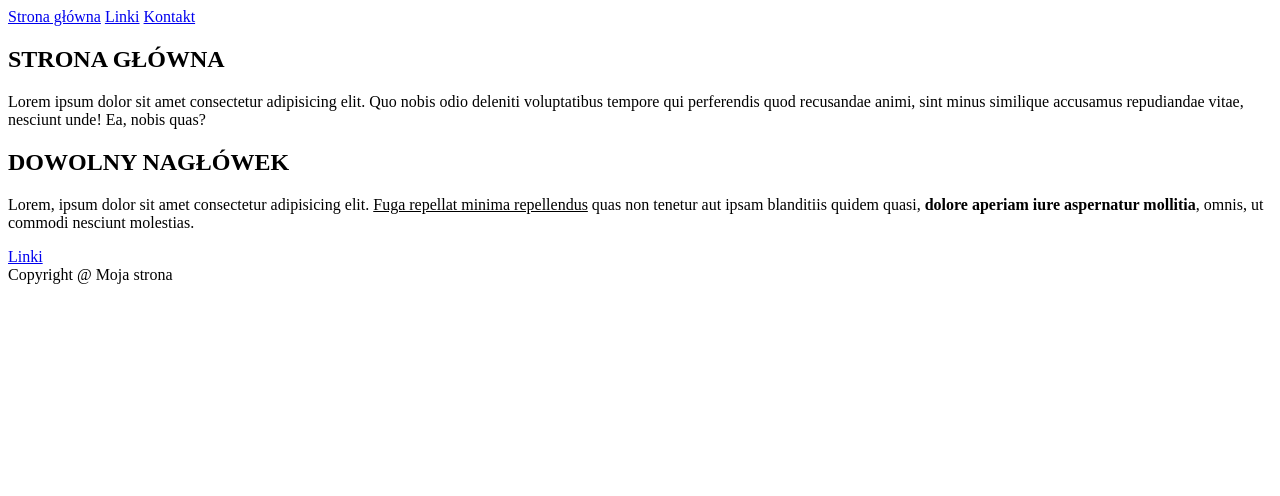
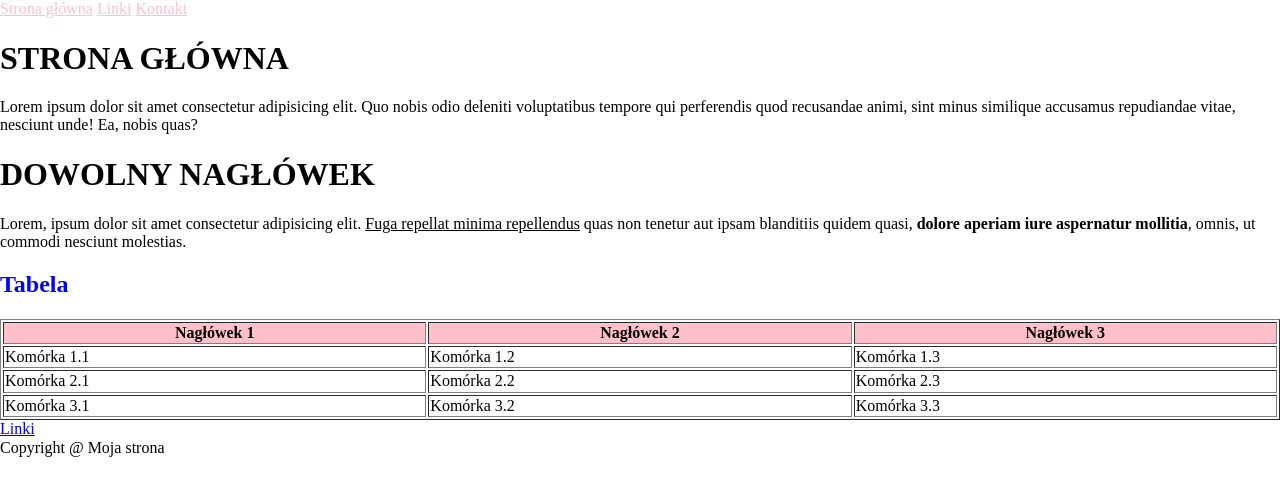
Before and after one commit to milenadalmata/SHOPERUP, a plain HTML site: page index.html in a window 1280 px wide. Drawn offline with nearby package versions, Linux system fonts and the light colour scheme.

Commit message:
zadanie 5 - nadrabiam zaległości

```diff
--- /dev/null
+++ b/css/style.css
@@ -0,0 +1,12 @@
+
+th {
+     background-color: pink;
+}
+
+.page-nav a {
+    color: pink;
+}
+
+h2{
+    color:blue;
+}
--- a/index.html
+++ b/index.html
@@ -4,11 +4,13 @@
         <meta charset="UTF-8">
         <meta name="viewport" content="width=device-width, initial-scale=1.0">
         <title>Zadanie 2</title>
+        <link rel="stylesheet" href="./css/normalize.css">
+        <link rel="stylesheet" href="./css/style.css">
     </head>
 
     <body>
         <header>
-            <nav>
+            <nav class="page-nav">
               <a href="./index.html">Strona główna</a>
               <a href=".//Linki/index.html">Linki</a>
               <a href="Kontakt/index.html">Kontakt</a>
@@ -30,6 +32,43 @@
                 <u>Fuga repellat minima repellendus</u> quas non tenetur aut ipsam blanditiis quidem quasi, <strong>dolore aperiam iure aspernatur mollitia</strong>, omnis, ut commodi nesciunt molestias.</p>
             </section>
 
+            <section>
+                <h2>Tabela</h2>
+
+                <table border="1" width="100%">
+                    <thead>
+                        <tr>
+                            <th>Nagłówek 1</th>
+                            <th>Nagłówek 2</th>
+                            <th>Nagłówek 3</th>
+                        </tr>
+                    </thead>
+
+                    <tbody>
+                        <tr>
+                            <td>Komórka 1.1</td>
+                            <td>Komórka 1.2</td>
+                            <td>Komórka 1.3</td>
+                        </tr>
+
+                        <tr>
+                            <td>Komórka 2.1</td>
+                            <td>Komórka 2.2</td>
+                            <td>Komórka 2.3</td>
+                        </tr>
+                    </tbody>
+
+                    <tfoot>
+                        <tr>
+                            <td>Komórka 3.1</td>
+                            <td>Komórka 3.2</td>
+                            <td>Komórka 3.3</td>
+                        </tr>
+                    </tfoot>
+
+                </table>
+                </section>
+
 
         <a href="./Linki/index.html">Linki</a>
 
```
Also changed, not shown: css/normalize.css (added).
